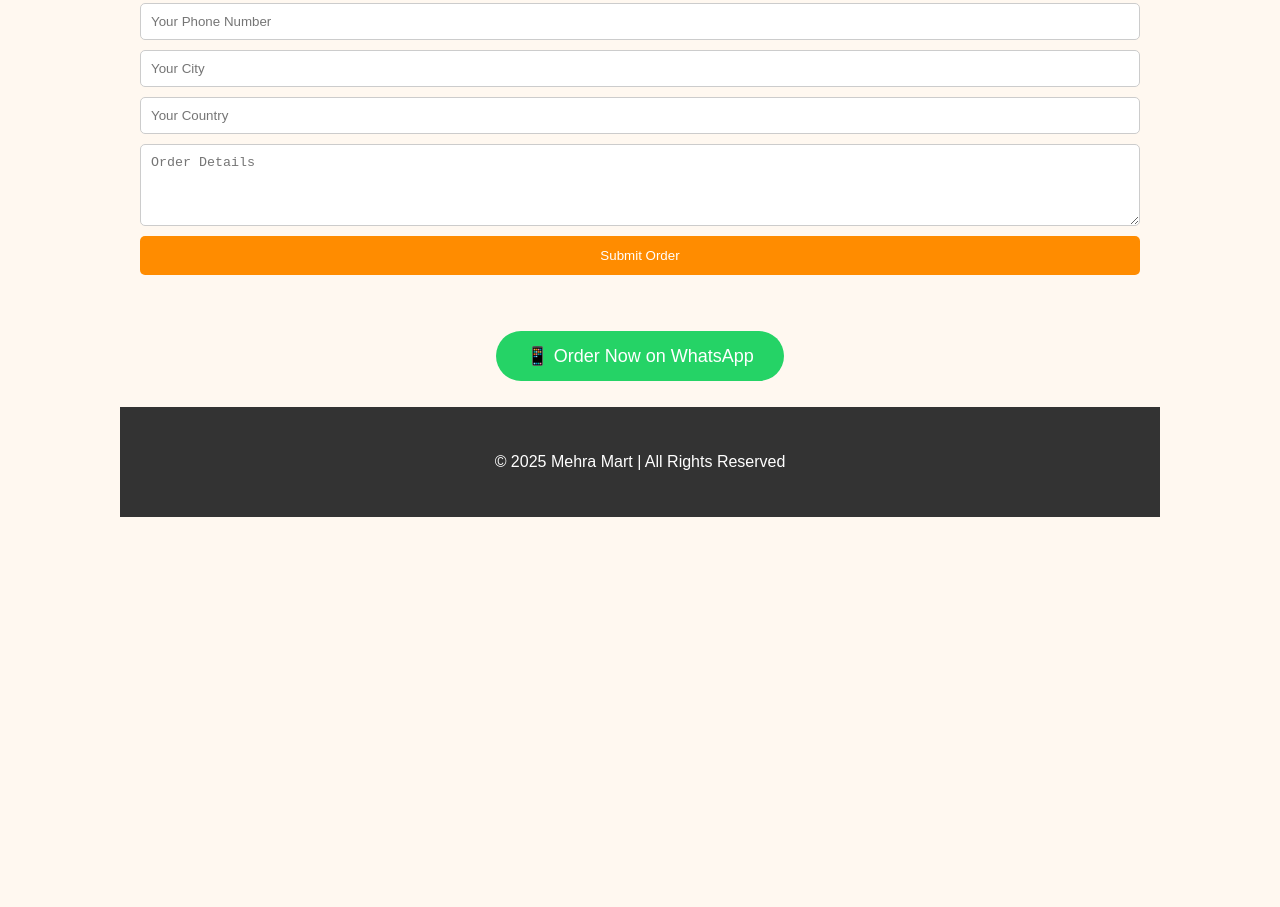
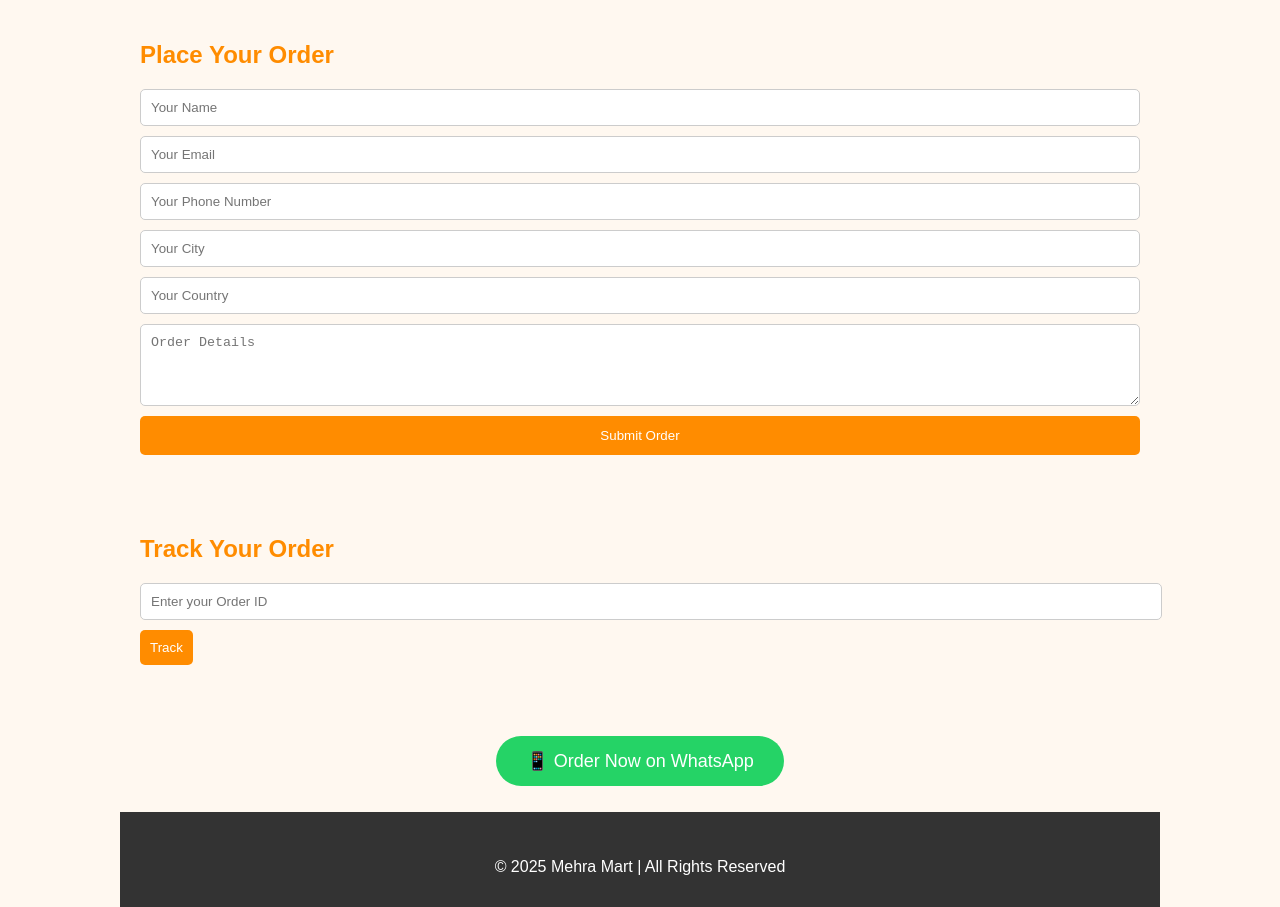
Before and after one commit to Alvano321/mehramart, a plain HTML site: page index.html in a window 1280 px wide. Shown: the part 1317-2224 px from the top of the page. Before the commit the page ends 1834 px from the top, so only its background shows below. Drawn offline with Linux system fonts and the light colour scheme.

Commit message:
Update index.html

```diff
--- a/index.html
+++ b/index.html
@@ -73,6 +73,25 @@
       text-decoration: none;
       font-size: 18px;
     }
+    .track-container input {
+      width: 100%;
+      padding: 10px;
+      border-radius: 5px;
+      margin-bottom: 10px;
+      border: 1px solid #ccc;
+    }
+    .track-container button {
+      background-color: darkorange;
+      color: white;
+      padding: 10px;
+      border: none;
+      border-radius: 5px;
+      cursor: pointer;
+    }
+    .track-result {
+      margin-top: 15px;
+      font-weight: bold;
+    }
     footer {
       background-color: #333;
       color: white;
@@ -94,6 +113,11 @@
   </div>
 
   <div class="section">
+    <h2>About Us</h2>
+    <p>Mehra Mart is a local retail store proudly serving quality grocery and traditional sweets from Dera Ghazi Khan and Multan. Our mission is to deliver authentic products with care, love, and quick service across Pakistan and globally.</p>
+  </div>
+
+  <div class="section">
     <h2>Why Shop With Us?</h2>
     <ul>
       <li>✅ Original Multani Sohan Halwa</li>
@@ -109,7 +133,6 @@
     <img src="https://i.ibb.co/VjY5H7R/cooking-oil.jpg" alt="Cooking Oil" />
     <img src="https://i.ibb.co/hX1zk1P/spices.jpg" alt="Spices" />
   </div>
-
   <div class="section form-container">
     <h2>Place Your Order</h2>
     <form action="https://formsubmit.co/personalmygm76@gmail.com" method="POST">
@@ -123,6 +146,13 @@
     </form>
   </div>
 
+  <div class="section track-container">
+    <h2>Track Your Order</h2>
+    <input type="text" id="trackingId" placeholder="Enter your Order ID">
+    <button onclick="trackOrder()">Track</button>
+    <div id="trackResult" class="track-result"></div>
+  </div>
+
   <div class="whatsapp-btn">
     <a href="https://wa.me/923052722877" target="_blank">📱 Order Now on WhatsApp</a>
   </div>
@@ -131,5 +161,18 @@
     <p>© 2025 Mehra Mart | All Rights Reserved</p>
   </footer>
 
+  <script>
+    function trackOrder() {
+      var id = document.getElementById("trackingId").value.trim();
+      var result = document.getElementById("trackResult");
+      if (id === "") {
+        result.innerText = "⚠️ Please enter your Order ID.";
+      } else {
+        // You can integrate real tracking here later
+        result.innerText = "✅ Order ID '" + id + "' is being processed. We'll contact you soon!";
+      }
+    }
+  </script>
+
 </body>
 </html>
```
